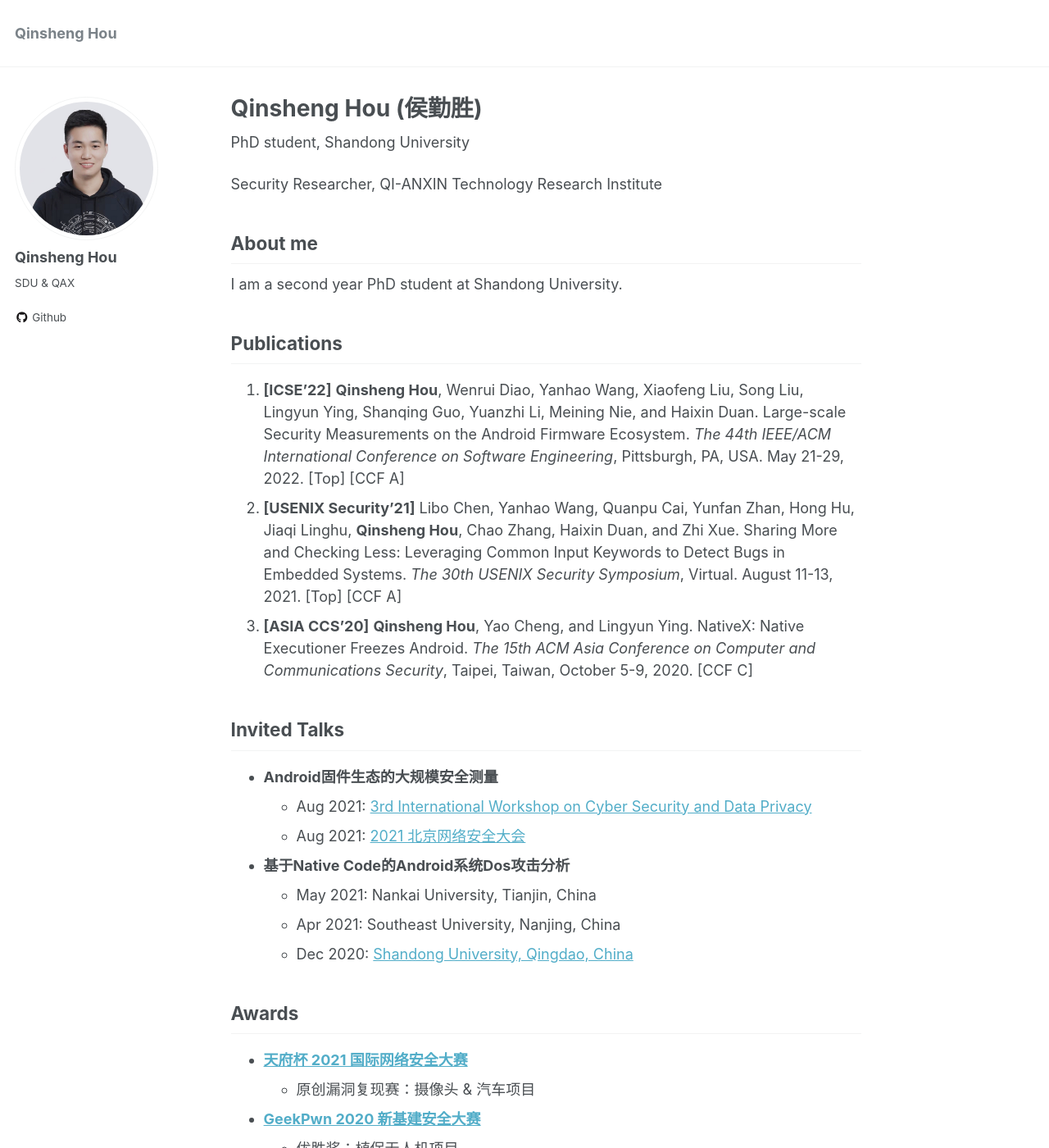
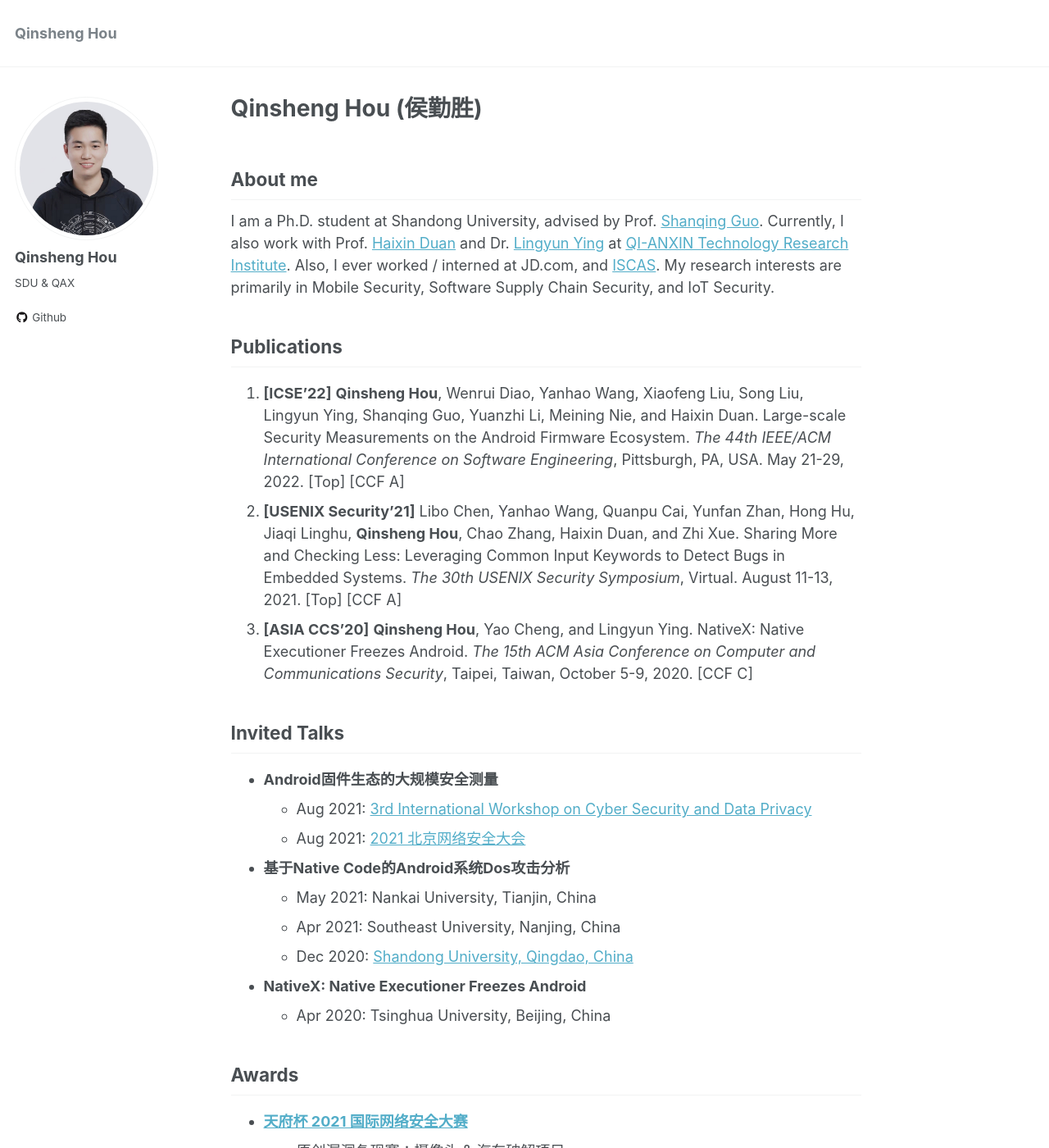
Before and after one commit to chicharitomu14/chicharitomu14.github.io, a Jekyll site: the page built from _pages/about.md, in a window 1280 px wide and 1400 px high. Shown: the whole window at 82% size. Built offline with Jekyll 4.4.1, drawn with Linux system fonts in a browser that asks for light colours; some of the changed text lies outside the part shown.

Commit message:
update about me

```diff
--- a/_pages/about.md
+++ b/_pages/about.md
@@ -8,13 +8,9 @@ redirect_from:
   - /about.html
 ---
 
-PhD student, Shandong University
-
-Security Researcher, QI-ANXIN Technology Research Institute
-
 About me
 ------
-I am a second year PhD student at Shandong University.
+I am a Ph.D. student at Shandong University, advised by Prof. [Shanqing Guo](https://sduiseclab.github.io/profile/guoshanqing.html). Currently, I also work with Prof. [Haixin Duan](https://netsec.ccert.edu.cn/people/duanhx/) and Dr. [Lingyun Ying](http://people.ucas.ac.cn/~yly) at [QI-ANXIN Technology Research Institute](https://research.qianxin.com/). Also, I ever worked / interned at JD.com, and [ISCAS](http://www.iscas.ac.cn/). My research interests are primarily in Mobile Security, Software Supply Chain Security, and IoT Security.
 
 
 Publications
@@ -32,21 +28,28 @@ Invited Talks
   - May 2021: Nankai University, Tianjin, China
   - Apr 2021: Southeast University, Nanjing, China
   - Dec 2020: [Shandong University, Qingdao, China](https://cst.qd.sdu.edu.cn/info/1038/1077.htm)
+- **NativeX: Native Executioner Freezes Android**
+  - Apr 2020: Tsinghua University, Beijing, China
 
 Awards
 ------
 - [**天府杯 2021 国际网络安全大赛**](http://www.tianfucup.com/#canjia)
-  - 原创漏洞复现赛：摄像头 & 汽车项目
+  - 原创漏洞复现赛：摄像头 & 汽车破解项目
 - **[GeekPwn 2020 新基建安全大赛](https://hof.geekpwn.org/zh/index.html)**
-  - 优胜奖：植保无人机项目
+  - 优胜奖：植保无人机劫持项目
 
 Vulnerabilities and acknowledgment
 ------
 - CVE: [CVE-2021-22486](https://consumer.huawei.com/en/support/bulletin/2021/7/), [CVE-2021-26281](https://www.vivo.com/en/support/security-advisory-detail?id=9), [CVE-2021-26279](https://www.vivo.com/en/support/security-advisory-detail?id=10), [CVE-2021-21742](https://support.zte.com.cn/support/news/LoopholeInfoDetail.aspx?newsId=1019084), [CVE-2021-3720](https://iknow.lenovo.com.cn/detail/dc_199217.html)
 - CNVD: CNVD-2021-50158, CNVD-2021-42966, CNVD-2021-42949, CNVD-2021-44383, CNVD-2021-44382, CNVD-2021-48937, CNVD-2021-50157, CNVD-2021-42965, CNVD-2021-42964, CNVD-2021-42963, CNVD-2021-46708, CNVD-2021-48955, CNVD-2021-40258, CNVD-2021-37375, CNVD-2021-41512, CNVD-2021-40261, CNVD-2021-40262, CNVD-2021-37377, CNVD-2021-44691, CNVD-2021-40254, CNVD-2021-40255, CNVD-2021-40721, CNVD-2021-40259, CNVD-2021-41513, CNVD-2021-40256, CNVD-2021-40257, CNVD-2021-67925
 
+## Patents
+
+- 一种阻止基于原生代码攻击操作系统的方法及装置，发明专利，2021，第1作者，专利号：ZL201910489983.2
+
 External Reviewer
 ------
+
 - ESORICS 2020
 
 
```
